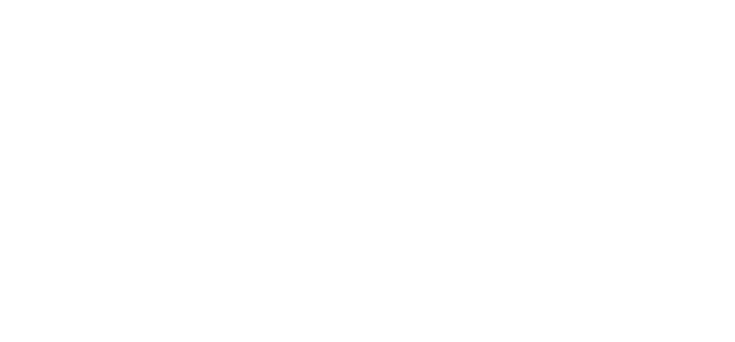
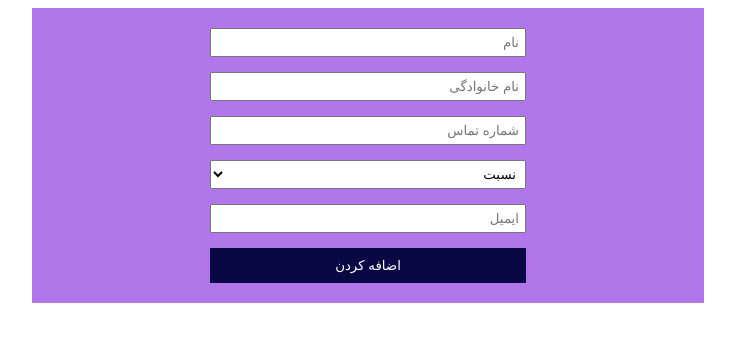
Before and after one commit to MinooHadi/Contact-Lsit, a React (Vite) app in the folder project/: page / in a window 1280 px wide. Shown: the top 342 px of the page, without its empty margins (319-1054 px from the left). Built offline with nearby package versions, Linux system fonts and the light colour scheme.

Commit message:
feat: create Form component

```diff
--- a/project/index.html
+++ b/project/index.html
@@ -1,5 +1,5 @@
 <!DOCTYPE html>
-<html lang="en">
+<html lang="fa" dir="rtl">
   <head>
     <meta charset="UTF-8" />
     <link rel="icon" type="image/svg+xml" href="/vite.svg" />
--- a/project/src/App.css
+++ b/project/src/App.css
@@ -0,0 +1,6 @@
+.App{
+    background-color: rgb(178, 118, 235);
+    width: 50%;
+    padding: 1.25rem;
+    margin: 0 auto;
+}
--- a/project/src/App.jsx
+++ b/project/src/App.jsx
@@ -1,11 +1,12 @@
 import "./App.css";
+import Form from "./components";
 
 
 function App() {
 
   return (
     <div className="App">
-
+     <Form />
     </div>
   );
 }
--- /dev/null
+++ b/project/src/assets/styles/form.css
@@ -0,0 +1,24 @@
+form{
+    display: flex;
+    flex-direction: column;
+    width: 50%;
+    gap: .9375rem;
+    margin: 0 auto;
+}
+
+form input{
+    padding: .3125rem;
+    outline: none;
+}
+
+form select{
+    padding: .3125rem;
+    outline: none;
+}
+
+form input:last-child {
+    background-color: rgb(8, 8, 69);
+    border: none;
+    color: white;
+    padding: .625rem;
+}
--- /dev/null
+++ b/project/src/components/Form/index.jsx
@@ -0,0 +1,21 @@
+import "./../../assets/styles/form.css"
+
+function Form() {
+    return(
+        <form>
+            <input type="text" placeholder="نام" />
+            <input type="text" placeholder="نام خانوادگی" />
+            <input type="phone" placeholder="شماره تماس" />
+            <select name="nesbat" id="">
+                <option value="نسبت">نسبت</option>
+                <option value="اعضای خانواده">اعضای خانواده</option>
+                <option value="دوست">دوست</option>
+                <option value="همکار">همکار</option>
+            </select>
+            <input type="email" placeholder="ایمیل" />
+            <input type="submit" value="اضافه کردن" />
+        </form>
+    )
+}
+
+export default Form
--- /dev/null
+++ b/project/src/components/index.jsx
@@ -0,0 +1,3 @@
+import Form from "./Form";
+
+export default Form
```
